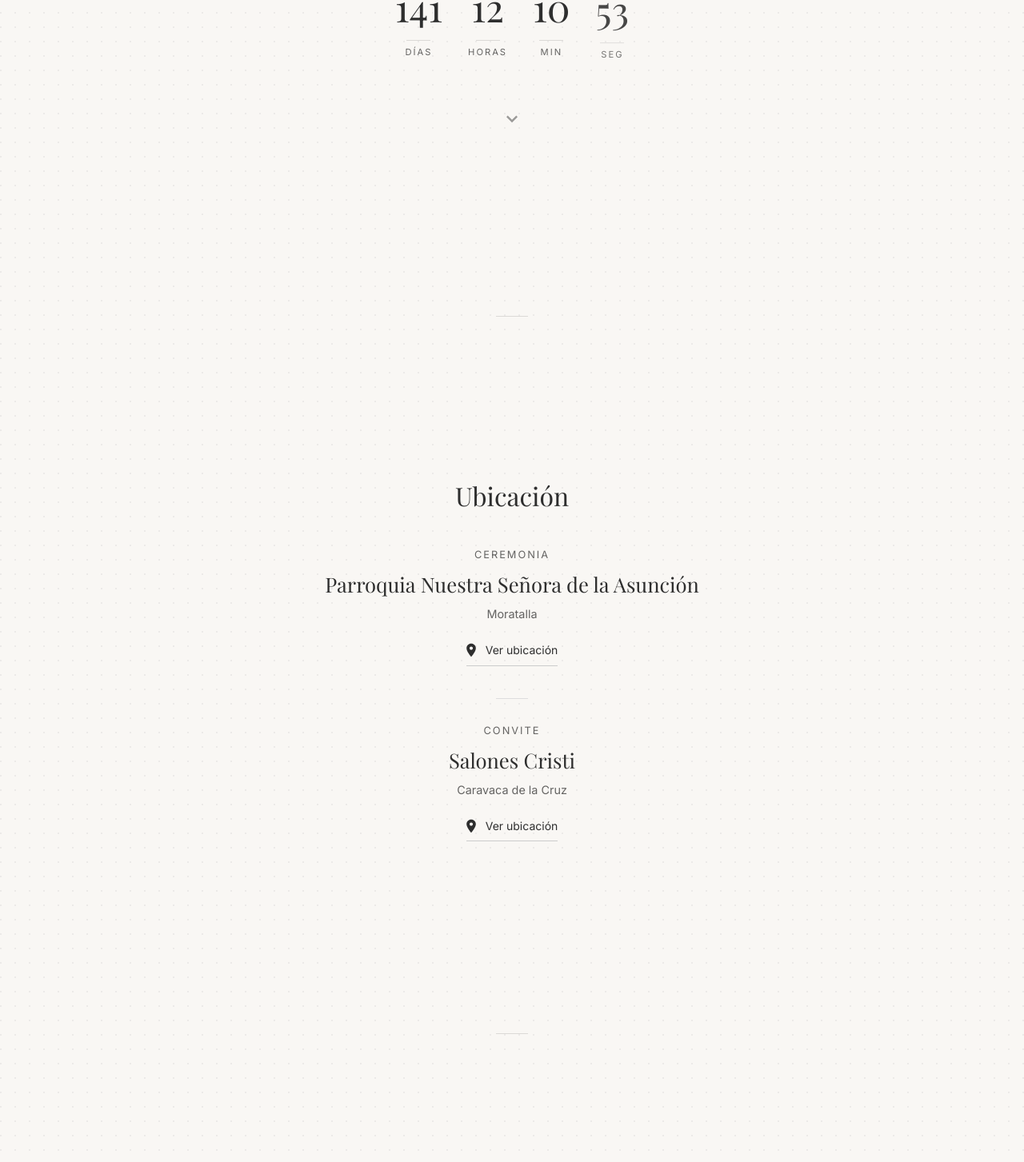
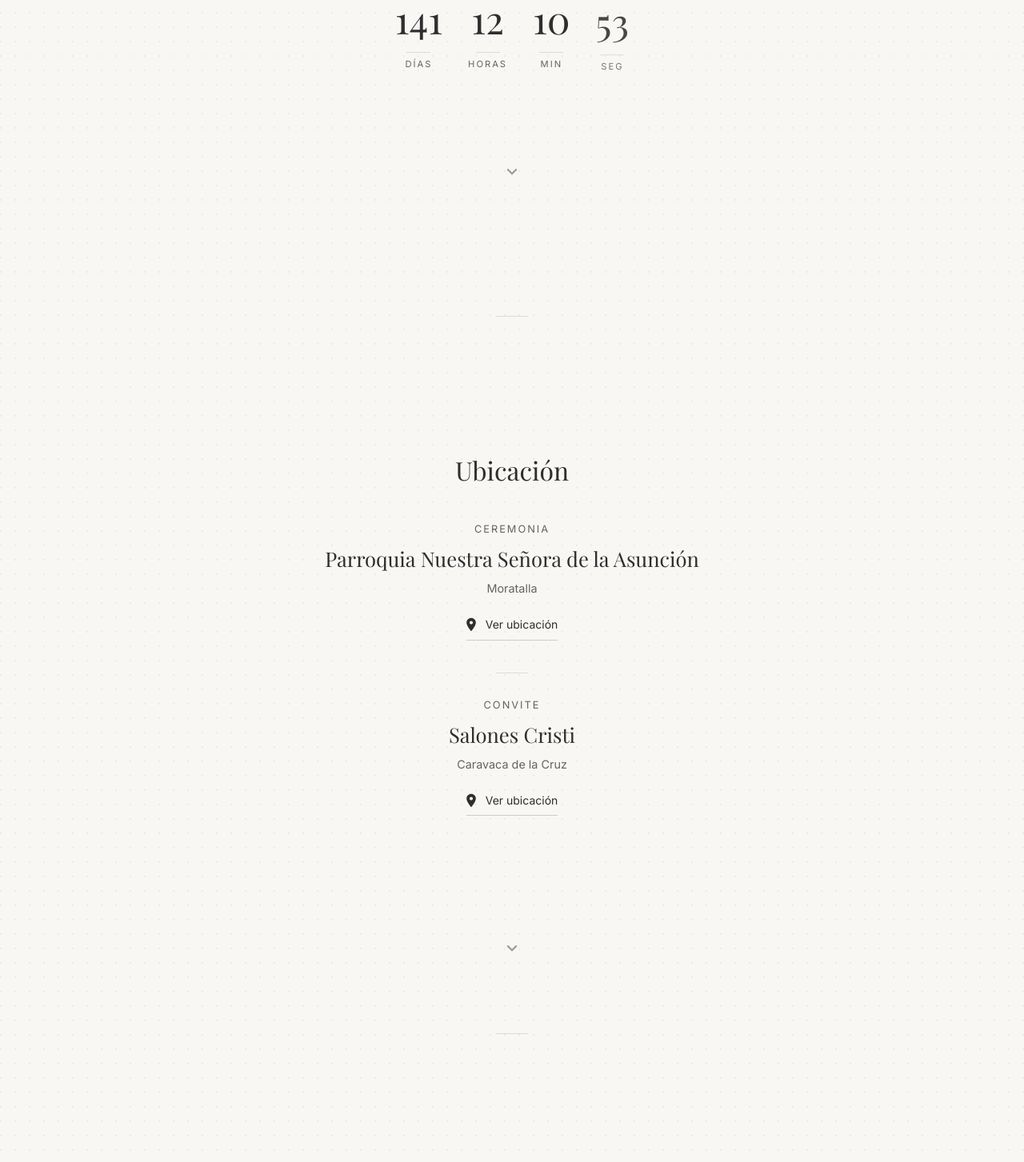
Before and after one commit to evelynn333/wedding-invite, a React (Vite) app: page / in a window 1280 px wide. Shown: the part 453-1906 px from the top of the page at 80% size. Built offline with nearby package versions, Linux system fonts and the light colour scheme.

Commit message:
añadir scroll en todas las pantallas

```diff
--- a/index.html
+++ b/index.html
@@ -6,9 +6,9 @@
             href="https://fonts.googleapis.com/css2?family=Playfair+Display&family=Inter&display=swap"
             rel="stylesheet"
         />
-        <link rel="icon" type="image/svg+xml" href="/vite.svg" />
+
         <meta name="viewport" content="width=device-width, initial-scale=1.0" />
-        <title>Vite + React + TS</title>
+        <title>Nuestra boda</title>
     </head>
     <body>
         <div id="root"></div>
--- a/src/components/countdown.tsx
+++ b/src/components/countdown.tsx
@@ -2,33 +2,9 @@ import { Box, Typography } from "@mui/material";
 import { useEffect, useState } from "react";
 import dayjs from "dayjs";
 import { motion } from "framer-motion";
-import KeyboardArrowDownIcon from "@mui/icons-material/KeyboardArrowDown";
 
 const WEDDING_DATE = dayjs("2026-09-05T00:00:00");
 
-const smoothScrollTo = (targetY: number, duration = 1200) => {
-    const startY = window.scrollY;
-    const difference = targetY - startY;
-    const startTime = performance.now();
-
-    const ease = (t: number) =>
-        t < 0.5
-            ? 2 * t * t
-            : 1 - Math.pow(-2 * t + 2, 2) / 2;
-
-    const step = (currentTime: number) => {
-        const time = Math.min(1, (currentTime - startTime) / duration);
-        const eased = ease(time);
-
-        window.scrollTo(0, startY + difference * eased);
-
-        if (time < 1) {
-            requestAnimationFrame(step);
-        }
-    };
-
-    requestAnimationFrame(step);
-};
 
 const calculateTimeLeft = () => {
     const now = dayjs();
@@ -42,7 +18,7 @@ const calculateTimeLeft = () => {
     };
 };
 
-export const Countdown = ({ scrollRef }: { scrollRef: React.RefObject<HTMLDivElement> }) => {
+export const Countdown = () => {
     const [timeLeft, setTimeLeft] = useState(calculateTimeLeft());
 
     useEffect(() => {
@@ -121,36 +97,6 @@ export const Countdown = ({ scrollRef }: { scrollRef: React.RefObject<HTMLDivEle
                 ))}
 
             </Box>
-
-            <motion.div
-                initial={{ opacity: 0, y: 0 }}
-                animate={{ opacity: [0.6, 1, 0.6], y: [0, 6, 0] }}
-                transition={{
-                    duration: 2,
-                    repeat: Infinity,
-                    ease: "easeInOut",
-                }}
-                style={{
-                    marginTop: "60px",
-                    cursor: "pointer",
-                }}
-                onClick={() => {
-                    const target = scrollRef.current;
-                    if (!target) return;
-
-                    const y = target.getBoundingClientRect().top + window.scrollY;
-
-                    smoothScrollTo(y, 1600);
-
-                }}
-            >
-                <KeyboardArrowDownIcon
-                    sx={{
-                        fontSize: 28,
-                        color: "text.secondary",
-                    }}
-                />
-            </motion.div>
         </Box>
     );
 };
--- a/src/components/location.tsx
+++ b/src/components/location.tsx
@@ -1,6 +1,7 @@
 import { Box, Typography, Button } from "@mui/material";
 import LocationOnIcon from "@mui/icons-material/LocationOn";
 import { motion } from "framer-motion";
+import KeyboardArrowDownIcon from "@mui/icons-material/KeyboardArrowDown";
 
 const locations = [
   {
--- /dev/null
+++ b/src/components/scrollArrow.tsx
@@ -0,0 +1,42 @@
+import KeyboardArrowDownIcon from "@mui/icons-material/KeyboardArrowDown";
+import { Box } from "@mui/material";
+import { motion } from "framer-motion";
+import { smoothScrollTo } from "../utils/scroll";
+
+
+interface Props {
+    targetRef: React.RefObject<HTMLDivElement>;
+}
+
+export const ScrollArrow = ({ targetRef }: Props) => {
+    const handleClick = () => {
+        const target = targetRef.current;
+        if (!target) return;
+
+        const y = target.getBoundingClientRect().top + window.scrollY;
+
+        smoothScrollTo(y - 20, 2000);
+    };
+
+    return (
+        <motion.div
+            onClick={handleClick}
+            style={{ cursor: "pointer" }}
+            animate={{ y: [0, 6, 0], opacity: [0.6, 1, 0.6] }}
+            transition={{
+                duration: 2,
+                repeat: Infinity,
+                ease: "easeInOut",
+            }}
+        >
+            <Box sx={{ textAlign: "center", mt: 4 }}>
+                <KeyboardArrowDownIcon
+                    sx={{
+                        fontSize: 26,
+                        color: "text.secondary",
+                    }}
+                />
+            </Box>
+        </motion.div>
+    );
+};
--- a/src/pages/home.tsx
+++ b/src/pages/home.tsx
@@ -8,43 +8,48 @@ import { Box } from "@mui/material";
 import { motion } from "framer-motion";
 import { useRef } from "react";
 import { Timeline } from "../components/timeline";
+import { ScrollArrow } from "../components/scrollArrow";
 
 function Home() {
-    const nextSectionRef = useRef<HTMLDivElement>(null);
 
+    const locationRef = useRef<HTMLDivElement>(null);
+    const timelineRef = useRef<HTMLDivElement>(null);
+    const formRef = useRef<HTMLDivElement>(null);
     return (
         <Layout>
             <Section>
                 <Hero />
-                <Countdown scrollRef={nextSectionRef} />
+                <Countdown />
+                <ScrollArrow targetRef={locationRef} />
             </Section>
 
             <Divider />
 
-            <div ref={nextSectionRef}>
-                <AnimatedSection>
+            <div ref={locationRef}>
                 <Section>
                     <Location />
+                    <ScrollArrow targetRef={timelineRef} />
                 </Section>
-                </AnimatedSection>
             </div>
 
             <Divider />
 
             {/* TIMELINE */}
-            <AnimatedSection>
+            <div ref={timelineRef}>
                 <Section>
                     <Timeline />
+                    <ScrollArrow targetRef={formRef} />
                 </Section>
-            </AnimatedSection>
-
+            </div>
             <Divider />
 
             {/* FORM */}
             <AnimatedSection>
+                <div ref={formRef}>
                     <Section>
                         <Form />
                     </Section>
+                </div>
             </AnimatedSection>
         </Layout>
     );
--- /dev/null
+++ b/src/utils/scroll.ts
@@ -0,0 +1,23 @@
+export const smoothScrollTo = (targetY: number, duration = 1200) => {
+    const startY = window.scrollY;
+    const difference = targetY - startY;
+    const startTime = performance.now();
+
+    const ease = (t: number) =>
+        t < 0.5
+            ? 2 * t * t
+            : 1 - Math.pow(-2 * t + 2, 2) / 2;
+
+    const step = (currentTime: number) => {
+        const time = Math.min(1, (currentTime - startTime) / duration);
+        const eased = ease(time);
+
+        window.scrollTo(0, startY + difference * eased);
+
+        if (time < 1) {
+            requestAnimationFrame(step);
+        }
+    };
+
+    requestAnimationFrame(step);
+};
```
Lines whose indentation alone changed are shown as unchanged.
